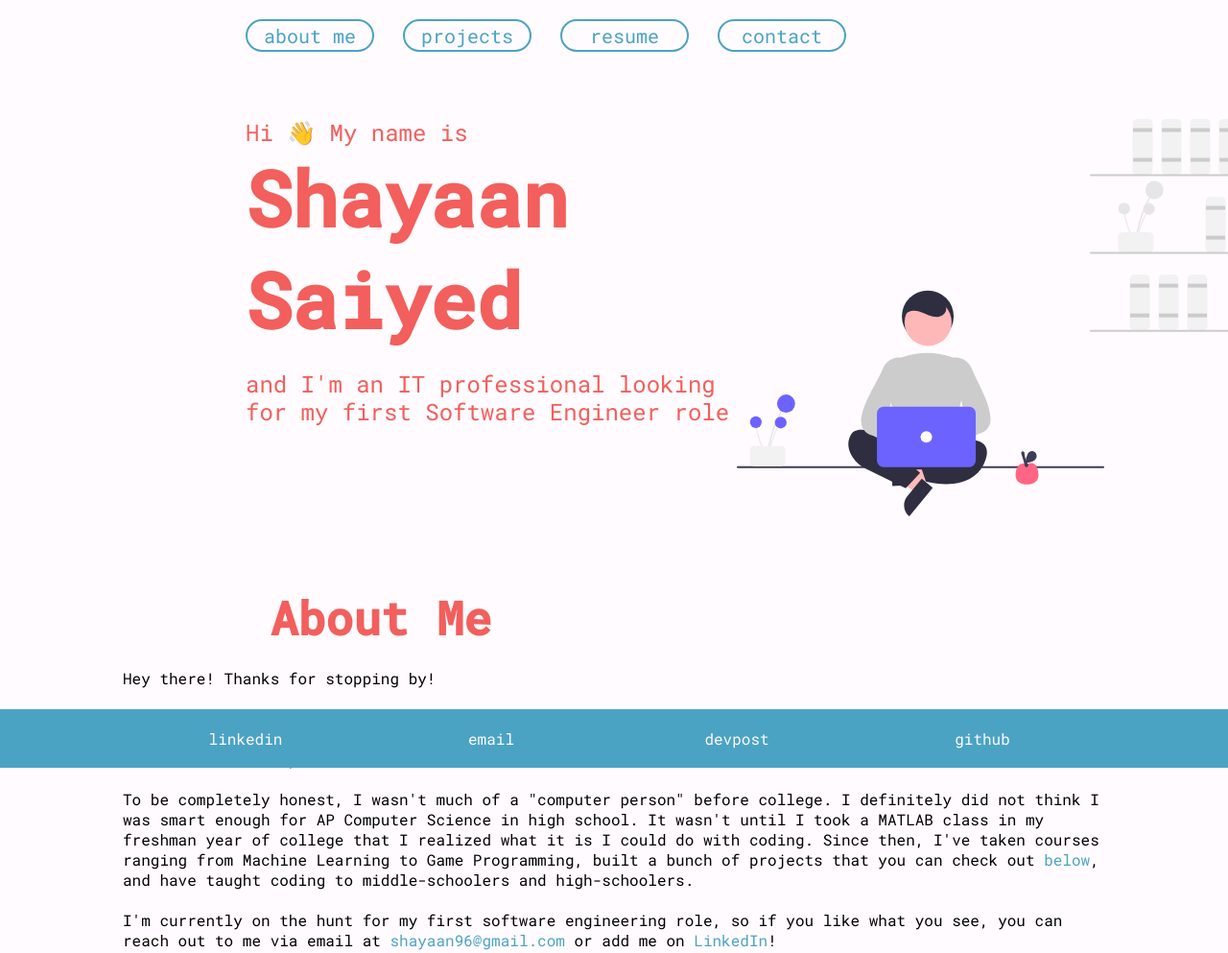
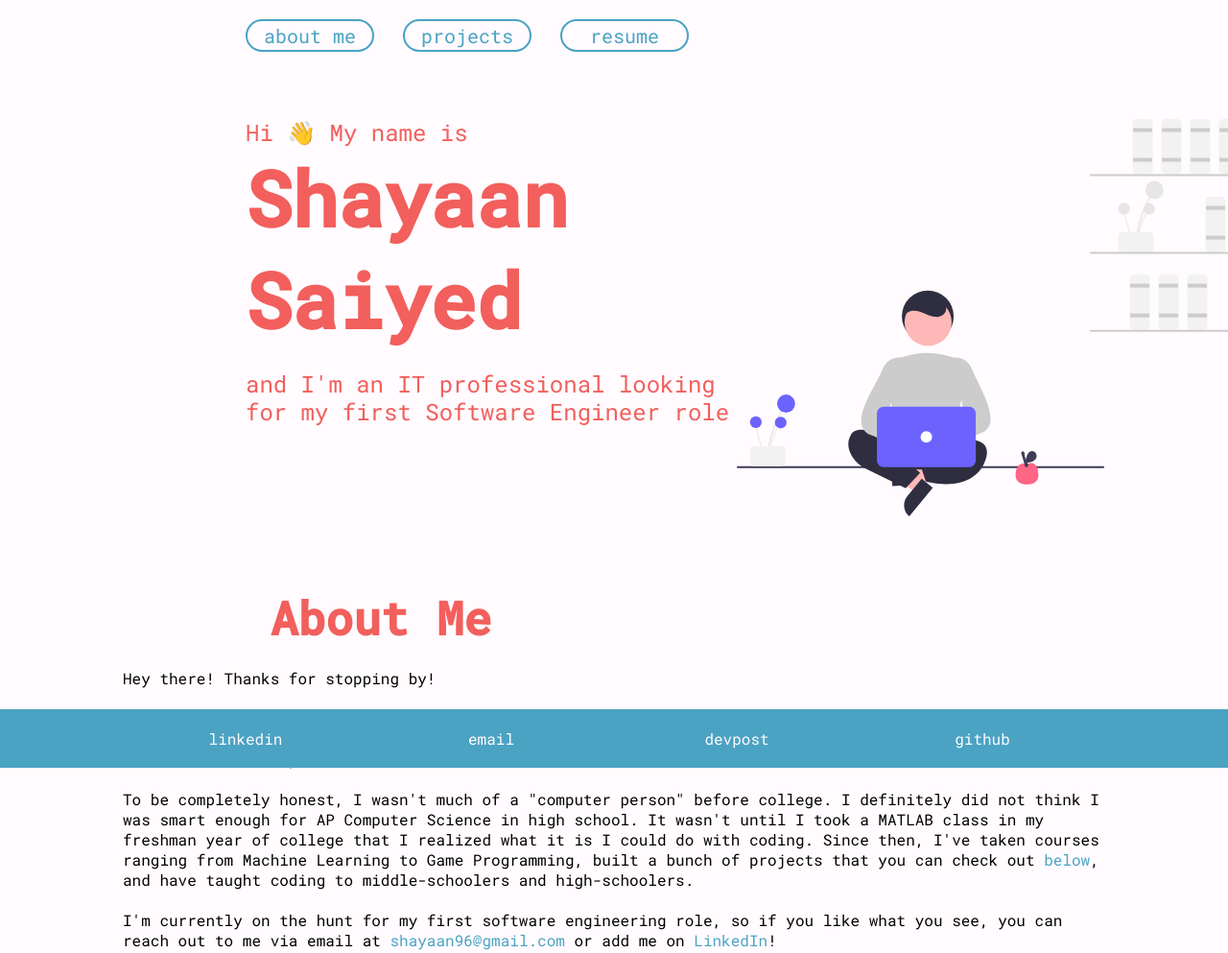
Before and after one commit to shayaansaiyed/shayaansaiyed.github.io, a website: page index.html in a window 1280 px wide. Shown: the top 993 px of the page at 96% size. Drawn offline with Linux system fonts and the light colour scheme.

Commit message:
edited menu

```diff
--- a/index.html
+++ b/index.html
@@ -26,9 +26,6 @@
     </li>
     <li class="nav-item">
       <a href="./assets/ShayaanSaiyedResume.pdf">resume</a>
-    </li>
-    <li class="nav-item">
-      <a href="">contact</a>
     </li>
   </ul>
 </nav>
```
